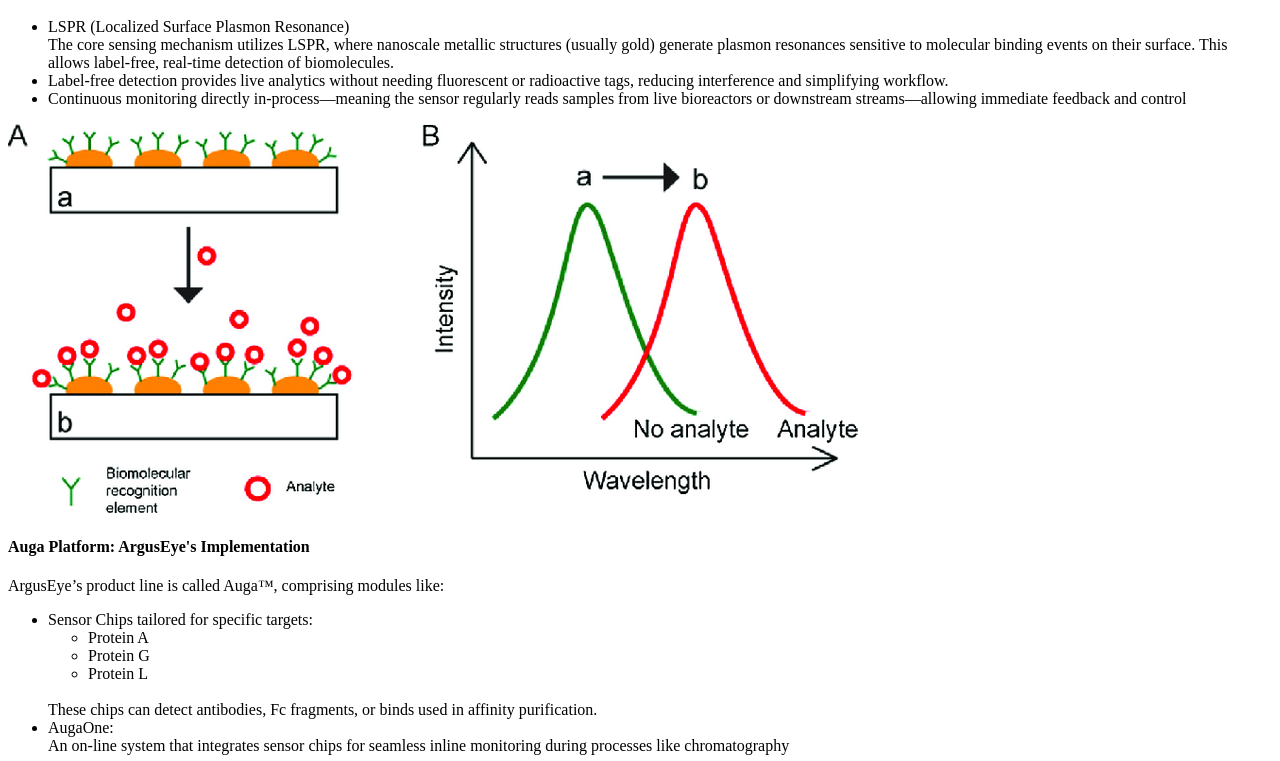
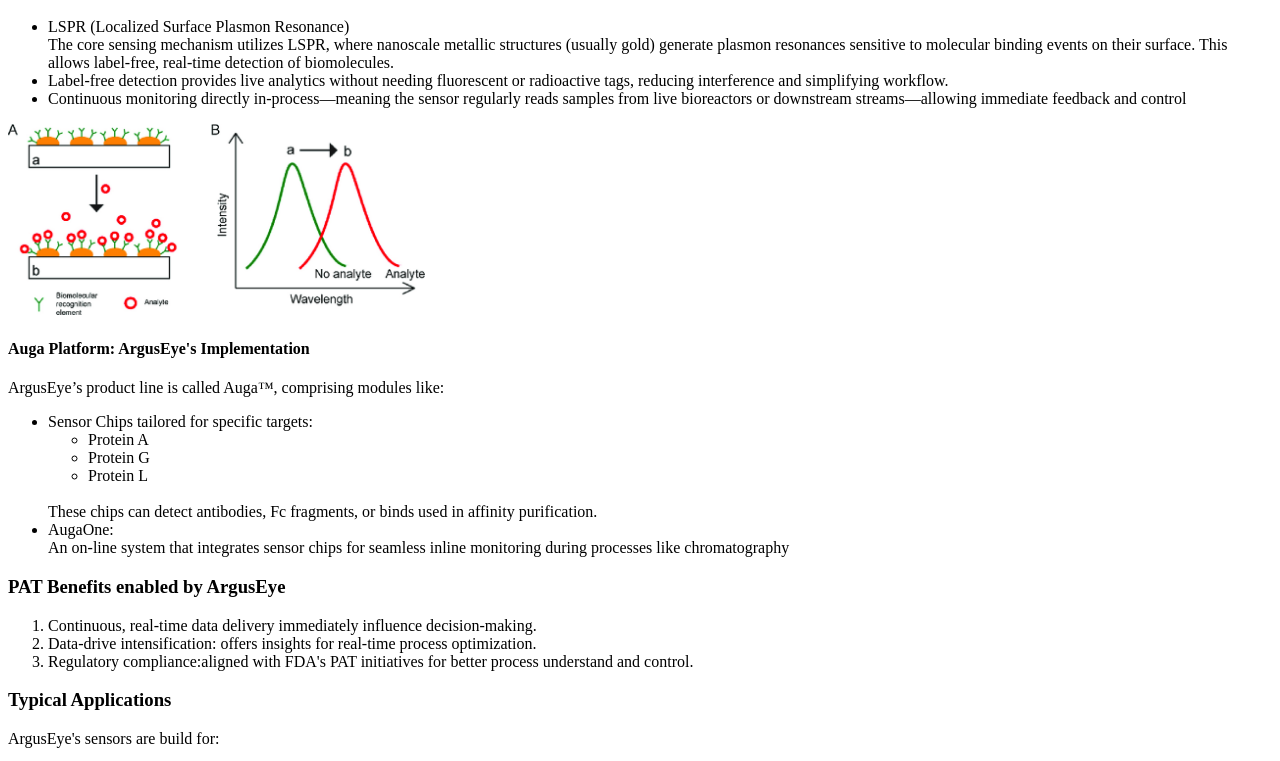
Before and after one commit to jeromlu/lj_website, a plain HTML site: page index.html in a window 1280 px wide. Shown: the part 967-1728 px from the top of the page. Drawn offline with Linux system fonts and the light colour scheme.

Commit message:
Fix type in style attribute.

```diff
--- a/index.html
+++ b/index.html
@@ -111,7 +111,8 @@
         </ul>
 
         <img src="static/images/LSPR-biosensing-principle-A-Biomolecular-recognition-elements-eg-antibody-on-the.png"
-            stype="width:33%" alt="LSPR biosensing principle. Shift in signal intensity due to the binding of analyte.">
+            style="width:33%;"
+            alt="LSPR biosensing principle. Shift in signal intensity due to the binding of analyte.">
 
 
         <h4>Auga Platform: ArgusEye's Implementation</h4>
```
